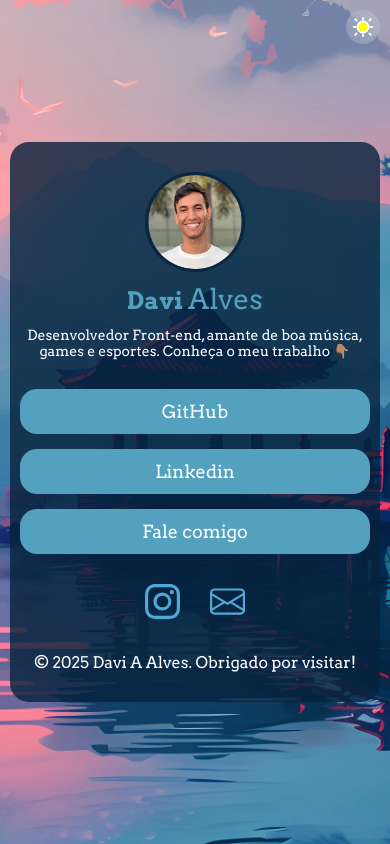
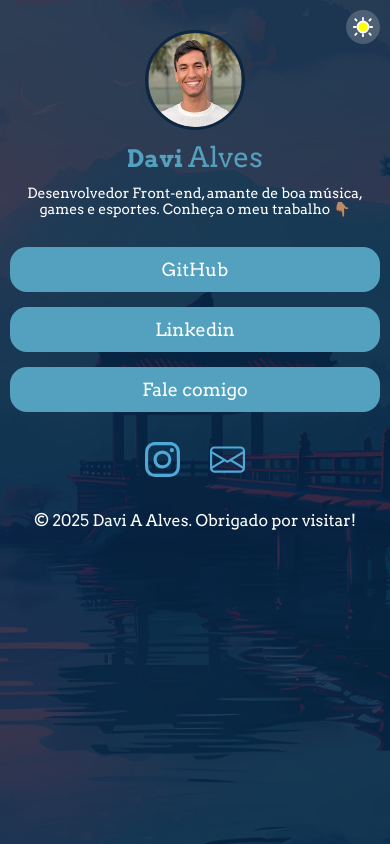
Before and after one commit to davi-aalves/pagina-de-links, a website built with Vite: page index.html in a window 390 px wide. Built offline with nearby package versions, Linux system fonts and the light colour scheme.

Commit message:
fix: adjust card dimensions for better responsiveness; set height and width to 100% and remove border-radius for mobile views

```diff
--- a/src/style.css
+++ b/src/style.css
@@ -180,7 +180,9 @@
 
 @media (max-width: 768px) {
   .card {
-    width: 90%;
+    height: 100%;
+    width: 100%;
+    border-radius: 0;
     padding: 40px 15px;
     gap: 40px;
   }
@@ -230,7 +232,9 @@
 
 @media (max-width: 480px) {
   .card {
-    width: 95%;
+    height: 100%;
+    width: 100%;
+    border-radius: 0;
     padding: 30px 10px;
     gap: 30px;
   }
```
